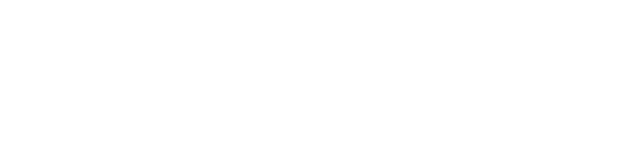
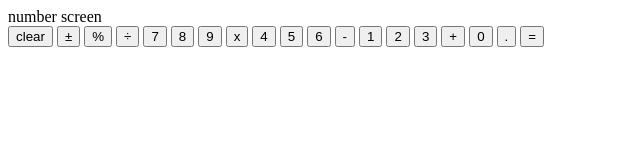
Before and after one commit to sunnysalah/odinProject-calculator-, a plain HTML site: page index.html in a window 1280 px wide. Shown: the whole page, without its empty margins (0-640 px from the left). Drawn offline with Linux system fonts and the light colour scheme.

Commit message:
Create buttons for each number and operation.

```diff
--- a/index.html
+++ b/index.html
@@ -9,6 +9,28 @@
     <title>Calculator</title>
 </head>
 <body>
+    <div class="calculatorContainer">
+        <div class="numberScreen">number screen</div>
+        <button class="clearButton">clear</button>
+        <button class="negativeButton">&#177</button>
+        <button class="percentButton">%</button>
+        <button class="divideButton">&#247</button>
+        <button class="sevenButton">7</button>
+        <button class="eightButton">8</button>
+        <button class="nineButton">9</button>
+        <button class="multiplyButton">x</button>
+        <button class="fourButton">4</button>
+        <button class="fiveButton">5</button>
+        <button class="sixButton">6</button>
+        <button class="subtractButton">-</button>
+        <button class="oneButton">1</button>
+        <button class="twoButton">2</button>
+        <button class="threeButton">3</button>
+        <button class="addButton">+</button>
+        <button class="zeroButton">0</button>
+        <button class="decimalButton">.</button>
+        <button class="equalsButton">=</button>
 
+    </div>
 </body>
 </html>
```
